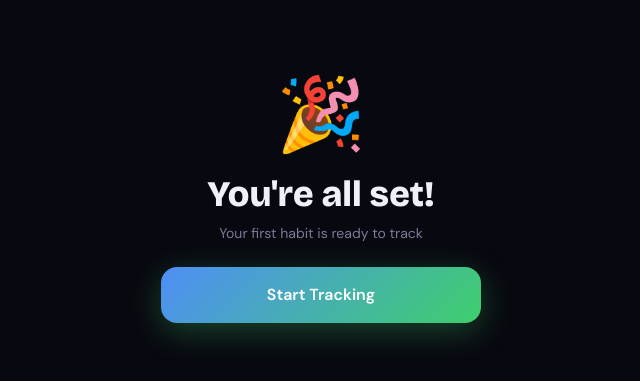
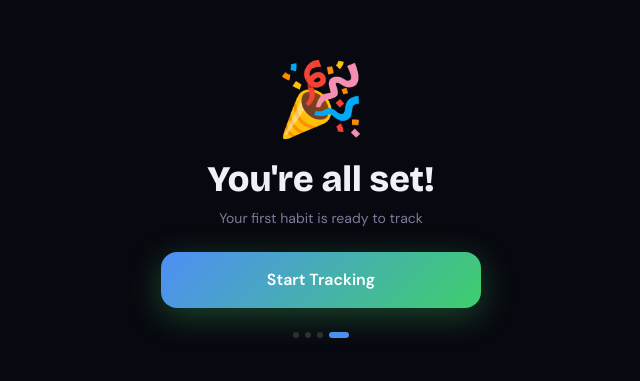
Before and after one commit to KaramHittini/HabitFlow, a Next.js app: page /ready in a window 1280 px wide. Shown: the part 199-580 px from the top of the page, without its empty margins (319-959 px from the left). Built offline with nearby package versions, Linux system fonts and the light colour scheme.

Commit message:
feat: add step-dots progress indicator to all onboarding screens

```diff
--- a/app/(onboarding)/first-habit/page.tsx
+++ b/app/(onboarding)/first-habit/page.tsx
@@ -11,6 +11,24 @@ import { HabitPreviewCard } from '@/components/onboarding/HabitPreviewCard'
 import type { HabitType } from '@/types'
 import { useAppStore } from '@/store/useAppStore'
 import { createHabit } from '@/lib/habitUtils'
+
+function StepDots({ current, total }: { current: number; total: number }) {
+  return (
+    <div className="flex items-center gap-1.5 justify-center">
+      {Array.from({ length: total }, (_, i) => (
+        <div
+          key={i}
+          className="rounded-full transition-all duration-300"
+          style={{
+            width:      i === current - 1 ? '20px' : '6px',
+            height:     '6px',
+            background: i === current - 1 ? 'var(--accent-blue)' : 'var(--border-strong)',
+          }}
+        />
+      ))}
+    </div>
+  )
+}
 
 function Field({ label, children }: { label: string; children: React.ReactNode }) {
   return (
@@ -123,6 +141,7 @@ export default function FirstHabitPage() {
         >
           Create Habit
         </button>
+        <StepDots current={3} total={4} />
       </div>
     </div>
   )
--- a/app/(onboarding)/goals/page.tsx
+++ b/app/(onboarding)/goals/page.tsx
@@ -6,6 +6,24 @@ import { useGSAP } from '@gsap/react'
 import gsap from 'gsap'
 import { GoalCard } from '@/components/onboarding/GoalCard'
 import { GOAL_CATEGORIES } from '@/lib/habitUtils'
+
+function StepDots({ current, total }: { current: number; total: number }) {
+  return (
+    <div className="flex items-center gap-1.5 justify-center">
+      {Array.from({ length: total }, (_, i) => (
+        <div
+          key={i}
+          className="rounded-full transition-all duration-300"
+          style={{
+            width:      i === current - 1 ? '20px' : '6px',
+            height:     '6px',
+            background: i === current - 1 ? 'var(--accent-blue)' : 'var(--border-strong)',
+          }}
+        />
+      ))}
+    </div>
+  )
+}
 
 export default function GoalsPage() {
   const router   = useRouter()
@@ -64,6 +82,7 @@ export default function GoalsPage() {
         >
           Continue
         </button>
+        <StepDots current={2} total={4} />
       </div>
     </div>
   )
--- a/app/(onboarding)/ready/page.tsx
+++ b/app/(onboarding)/ready/page.tsx
@@ -6,6 +6,24 @@ import { useGSAP } from '@gsap/react'
 import gsap from 'gsap'
 import { useAppStore } from '@/store/useAppStore'
 import { HabitPreviewCard } from '@/components/onboarding/HabitPreviewCard'
+
+function StepDots({ current, total }: { current: number; total: number }) {
+  return (
+    <div className="flex items-center gap-1.5 justify-center">
+      {Array.from({ length: total }, (_, i) => (
+        <div
+          key={i}
+          className="rounded-full transition-all duration-300"
+          style={{
+            width:      i === current - 1 ? '20px' : '6px',
+            height:     '6px',
+            background: i === current - 1 ? 'var(--accent-blue)' : 'var(--border-strong)',
+          }}
+        />
+      ))}
+    </div>
+  )
+}
 
 export default function ReadyPage() {
   const router = useRouter()
@@ -91,6 +109,7 @@ export default function ReadyPage() {
         >
           Start Tracking
         </button>
+        <StepDots current={4} total={4} />
       </div>
     </div>
   )
--- a/app/(onboarding)/welcome/page.tsx
+++ b/app/(onboarding)/welcome/page.tsx
@@ -13,6 +13,24 @@ const FLOAT_CARDS = [
   { icon: '🧘', name: 'Meditate',     color: '#f97316', x: '72%', delay: 0.6 },
   { icon: '💪', name: 'Workout',      color: '#f472b6', x: '46%', delay: 1.8 },
 ]
+
+function StepDots({ current, total }: { current: number; total: number }) {
+  return (
+    <div className="flex items-center gap-1.5 justify-center">
+      {Array.from({ length: total }, (_, i) => (
+        <div
+          key={i}
+          className="rounded-full transition-all duration-300"
+          style={{
+            width:      i === current - 1 ? '20px' : '6px',
+            height:     '6px',
+            background: i === current - 1 ? 'var(--accent-blue)' : 'var(--border-strong)',
+          }}
+        />
+      ))}
+    </div>
+  )
+}
 
 export default function WelcomePage() {
   const router     = useRouter()
@@ -92,6 +110,7 @@ export default function WelcomePage() {
         >
           Get Started
         </button>
+        <StepDots current={1} total={4} />
       </div>
     </div>
   )
```
